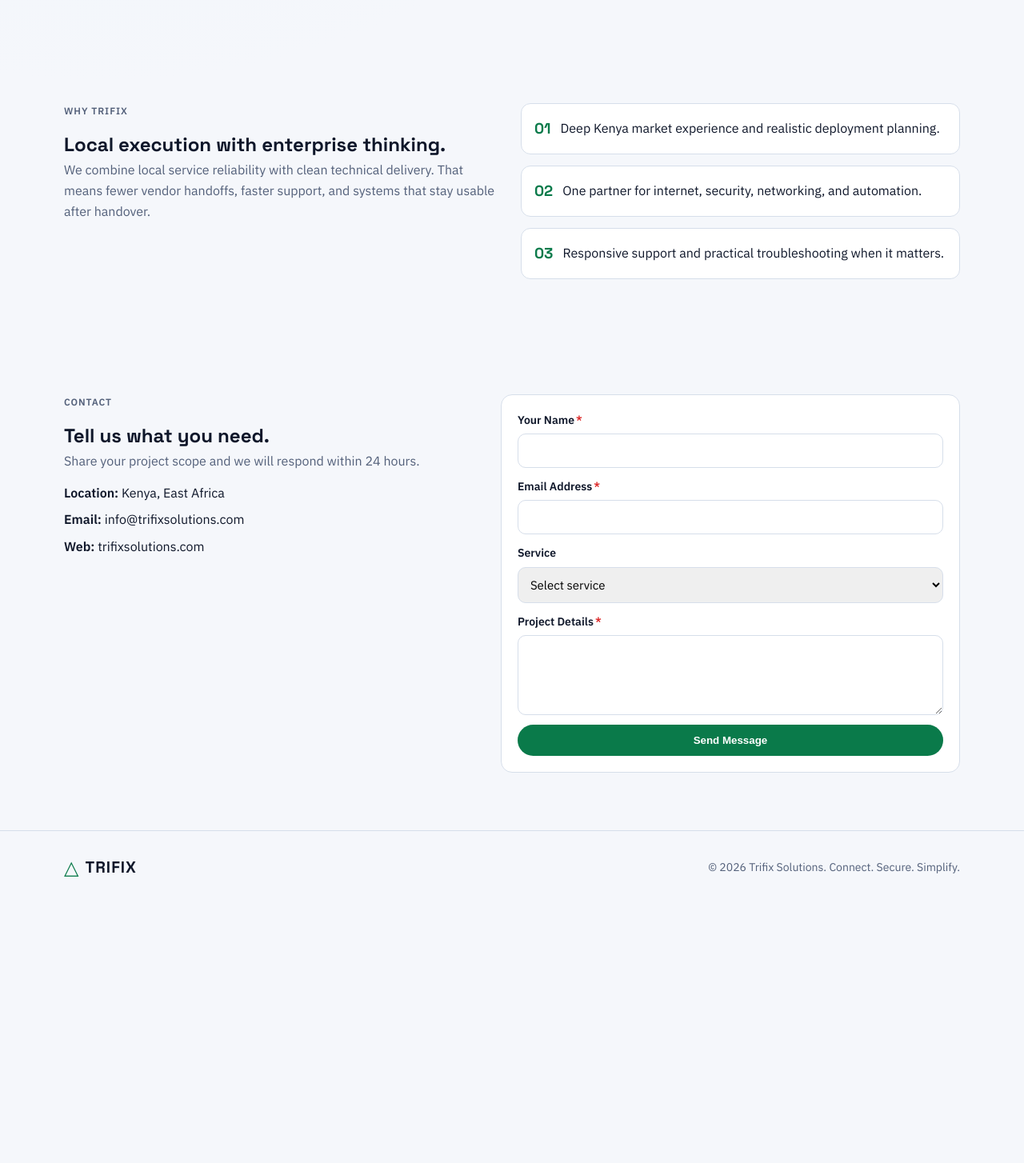
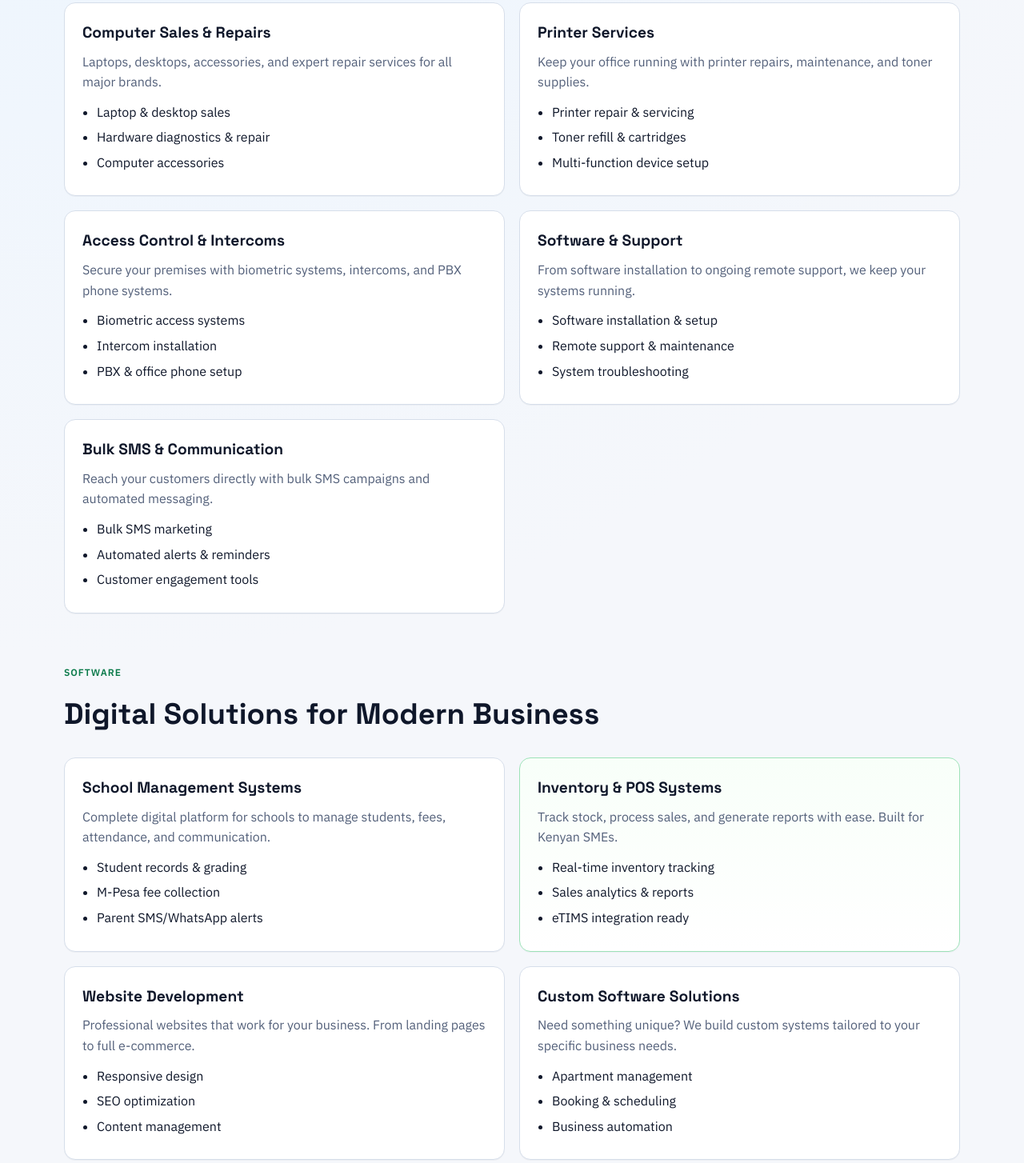
Before and after one commit to trifixsolutions/trifixsolutions.github.io, a plain HTML site: page index.html in a window 1280 px wide. Shown: the part 1280-2734 px from the top of the page at 80% size. Before the commit the page ends 2416 px from the top, so only its background shows below. Drawn offline with Linux system fonts and the light colour scheme.

Commit message:
Add expanded services: computer repairs, printers, access control, intercoms, software support, bulk SMS

```diff
--- a/index.html
+++ b/index.html
@@ -56,12 +56,12 @@
                 </div>
             </div>
             <div class="hero-panel reveal">
-                <p class="panel-title">Core Service Stack</p>
+                <p class="panel-title">What We Offer</p>
                 <ul>
-                    <li><span>01</span> ISP Connectivity (PPPoE + Hotspots)</li>
-                    <li><span>02</span> CCTV & Remote Monitoring</li>
-                    <li><span>03</span> Structured Office Networking</li>
-                    <li><span>04</span> Smart Home and IoT Integration</li>
+                    <li><span>01</span> Internet & Networking</li>
+                    <li><span>02</span> CCTV & Security Systems</li>
+                    <li><span>03</span> Computer Sales & Repairs</li>
+                    <li><span>04</span> Software & Web Solutions</li>
                 </ul>
             </div>
         </div>
@@ -101,13 +101,101 @@
                         <li>Rack and switch configuration</li>
                     </ul>
                 </article>
-                <article class="service-card reveal">
+                                <article class="service-card reveal">
                     <h3>Smart Home and IoT</h3>
                     <p>Practical automation for access control, lighting, energy, and perimeter defense.</p>
                     <ul>
                         <li>Smart security integration</li>
                         <li>Electric fence automation</li>
                         <li>Unified control setup</li>
+                    </ul>
+                </article>
+                <article class="service-card reveal">
+                    <h3>Computer Sales & Repairs</h3>
+                    <p>Laptops, desktops, accessories, and expert repair services for all major brands.</p>
+                    <ul>
+                        <li>Laptop & desktop sales</li>
+                        <li>Hardware diagnostics & repair</li>
+                        <li>Computer accessories</li>
+                    </ul>
+                </article>
+                <article class="service-card reveal">
+                    <h3>Printer Services</h3>
+                    <p>Keep your office running with printer repairs, maintenance, and toner supplies.</p>
+                    <ul>
+                        <li>Printer repair & servicing</li>
+                        <li>Toner refill & cartridges</li>
+                        <li>Multi-function device setup</li>
+                    </ul>
+                </article>
+                <article class="service-card reveal">
+                    <h3>Access Control & Intercoms</h3>
+                    <p>Secure your premises with biometric systems, intercoms, and PBX phone systems.</p>
+                    <ul>
+                        <li>Biometric access systems</li>
+                        <li>Intercom installation</li>
+                        <li>PBX & office phone setup</li>
+                    </ul>
+                </article>
+                <article class="service-card reveal">
+                    <h3>Software & Support</h3>
+                    <p>From software installation to ongoing remote support, we keep your systems running.</p>
+                    <ul>
+                        <li>Software installation & setup</li>
+                        <li>Remote support & maintenance</li>
+                        <li>System troubleshooting</li>
+                    </ul>
+                </article>
+                <article class="service-card reveal">
+                    <h3>Bulk SMS & Communication</h3>
+                    <p>Reach your customers directly with bulk SMS campaigns and automated messaging.</p>
+                    <ul>
+                        <li>Bulk SMS marketing</li>
+                        <li>Automated alerts & reminders</li>
+                        <li>Customer engagement tools</li>
+                    </ul>
+                </article>
+            </div>
+
+            <div class="section-head reveal" style="margin-top: 4rem;">
+                <p class="eyebrow">Software</p>
+                <h2>Digital Solutions for Modern Business</h2>
+            </div>
+            <div class="services-grid">
+                <article class="service-card reveal">
+                    <h3>School Management Systems</h3>
+                    <p>Complete digital platform for schools to manage students, fees, attendance, and communication.</p>
+                    <ul>
+                        <li>Student records & grading</li>
+                        <li>M-Pesa fee collection</li>
+                        <li>Parent SMS/WhatsApp alerts</li>
+                    </ul>
+                </article>
+                <article class="service-card spotlight reveal">
+                    <h3>Inventory & POS Systems</h3>
+                    <p>Track stock, process sales, and generate reports with ease. Built for Kenyan SMEs.</p>
+                    <ul>
+                        <li>Real-time inventory tracking</li>
+                        <li>Sales analytics & reports</li>
+                        <li>eTIMS integration ready</li>
+                    </ul>
+                </article>
+                <article class="service-card reveal">
+                    <h3>Website Development</h3>
+                    <p>Professional websites that work for your business. From landing pages to full e-commerce.</p>
+                    <ul>
+                        <li>Responsive design</li>
+                        <li>SEO optimization</li>
+                        <li>Content management</li>
+                    </ul>
+                </article>
+                <article class="service-card reveal">
+                    <h3>Custom Software Solutions</h3>
+                    <p>Need something unique? We build custom systems tailored to your specific business needs.</p>
+                    <ul>
+                        <li>Apartment management</li>
+                        <li>Booking & scheduling</li>
+                        <li>Business automation</li>
                     </ul>
                 </article>
             </div>
@@ -155,6 +243,15 @@
                         <option value="cctv">CCTV and Security</option>
                         <option value="networking">Structured Networking</option>
                         <option value="iot">Smart Home and IoT</option>
+                        <option value="computers">Computer Sales & Repairs</option>
+                        <option value="printers">Printer Services</option>
+                        <option value="access">Access Control & Intercoms</option>
+                        <option value="software">Software & Support</option>
+                        <option value="sms">Bulk SMS</option>
+                        <option value="school">School Management System</option>
+                        <option value="pos">Inventory & POS Systems</option>
+                        <option value="website">Website Development</option>
+                        <option value="custom">Custom Software</option>
                         <option value="other">Other</option>
                     </select>
                 </label>
```
